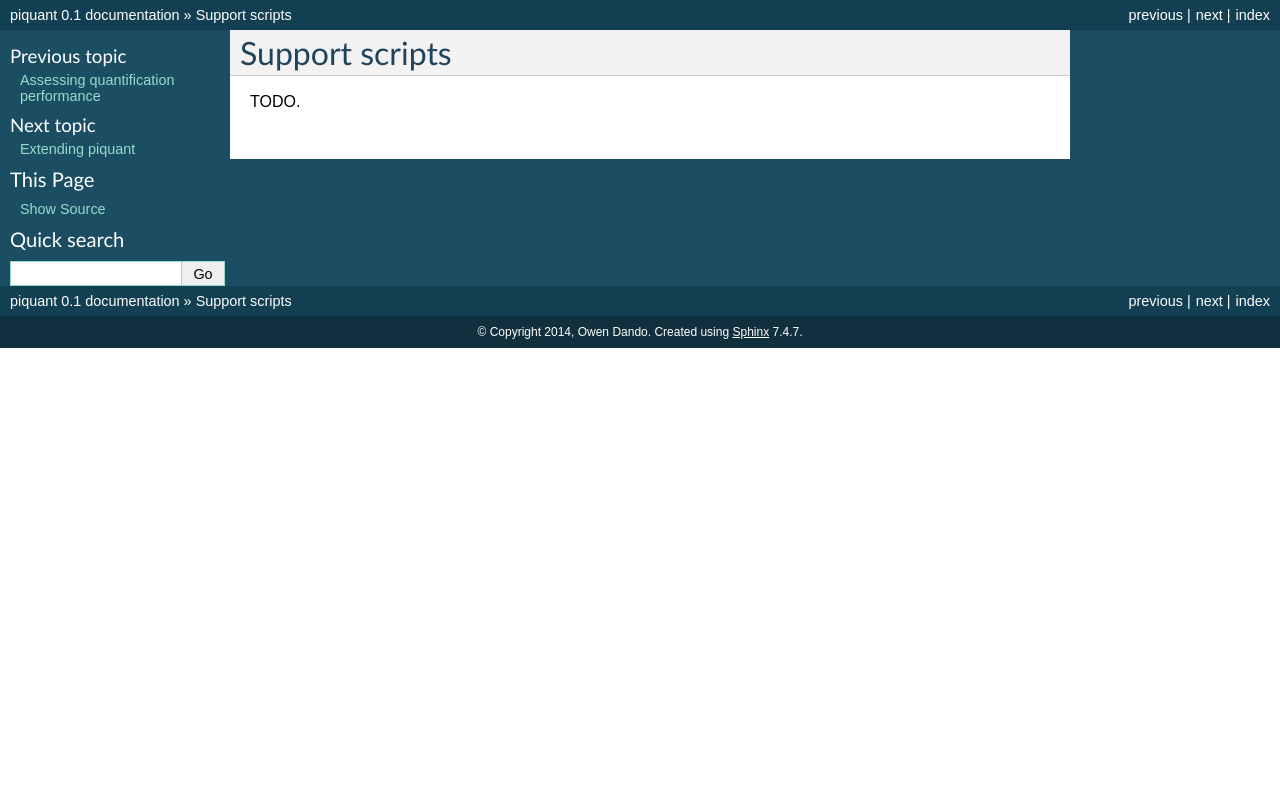
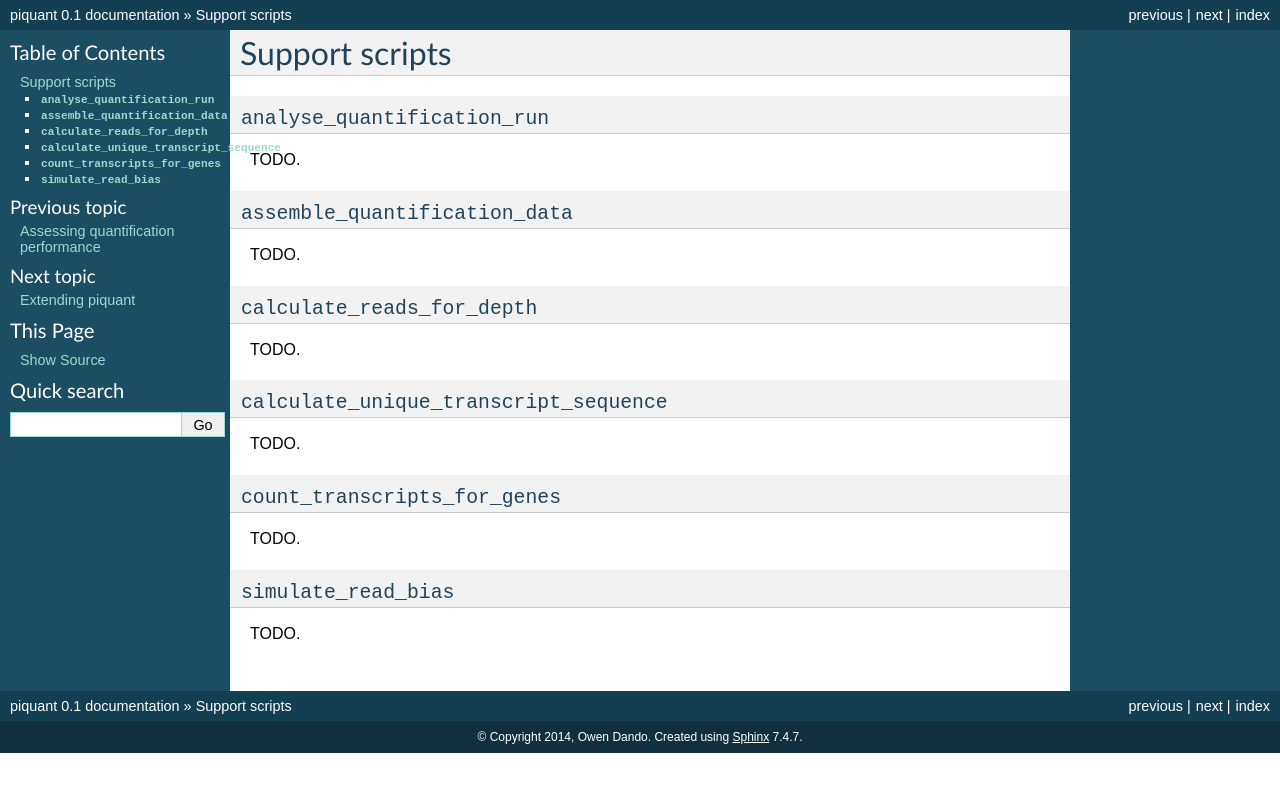
Before and after one commit to lweasel/piquant, a Sphinx documentation site: the page built from docs/support_scripts.rst, in a window 1280 px wide. Shown: the top 792 px of the page. Built offline with Sphinx 7.4.7, drawn with Linux system fonts in a browser that asks for light colours.

Commit message:
Add sections for support scripts.

```diff
--- a/docs/support_scripts.rst
+++ b/docs/support_scripts.rst
@@ -1,4 +1,32 @@
 Support scripts
 ===============
 
+``analyse_quantification_run``
+------------------------------
+
 TODO.
+
+``assemble_quantification_data``
+--------------------------------
+
+TODO.
+
+``calculate_reads_for_depth``
+-----------------------------
+
+TODO.
+
+``calculate_unique_transcript_sequence``
+----------------------------------------
+
+TODO.
+
+``count_transcripts_for_genes``
+-------------------------------
+
+TODO.
+
+``simulate_read_bias``
+----------------------
+
+TODO.
```
